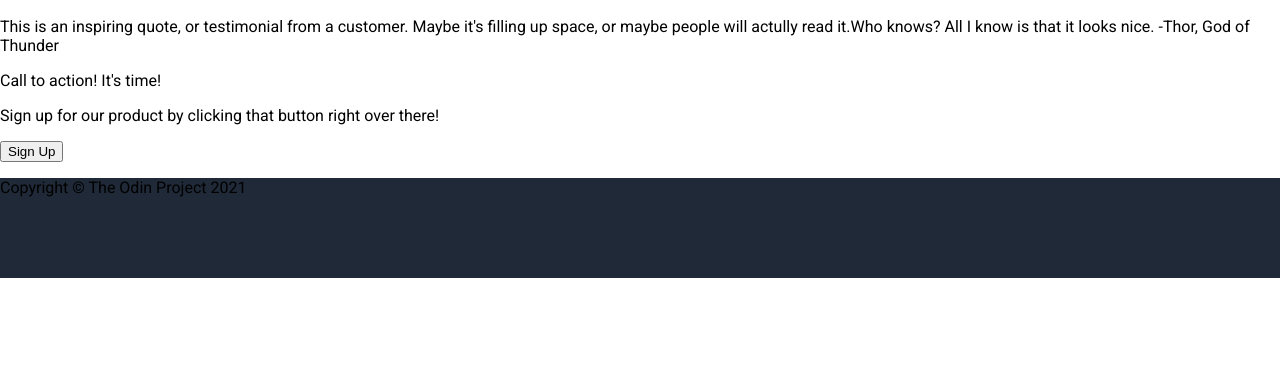
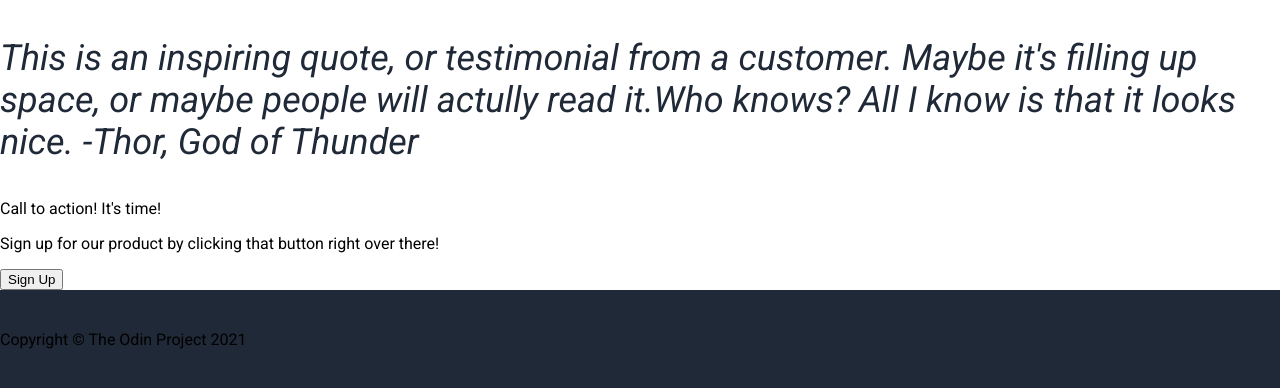
Before and after one commit to priyeshraj20/Landing_page, a plain HTML site: page index.html in a window 1280 px wide. Shown: the part 468-856 px from the top of the page. Before the commit the page ends 800 px from the top, so only its background shows below. Drawn offline with Linux system fonts and the light colour scheme.

Commit message:
Small CSS fixes and additions

```diff
--- a/index.html
+++ b/index.html
@@ -30,7 +30,7 @@
       <div><button>Sign Up</button></div>
     </div>
 
-    <div><img src="" alt="this is a placeholder for an image"></div>
+    <div ><img alt="this is a placeholder for an image"></div>
   </div>
   </div>
   <div>
@@ -41,7 +41,7 @@
     <img src="" alt="" class="imgborder">
   </div>
   <div>
-    <p>This is an inspiring quote, or testimonial from a
+    <p class="quote">This is an inspiring quote, or testimonial from a
       customer. Maybe it's filling up space, or maybe people
       will actully read it.Who knows? All I know is that it
       looks nice. <span>-Thor, God of Thunder</span></p>
@@ -52,7 +52,7 @@
     <button>Sign Up</button>
   </div>
   <footer class="bgcolor">
-    <p>Copyright &#169 The Odin Project 2021</p>
+    <p class="bttext">Copyright &#169 The Odin Project 2021</p>
   </footer>
 </body>
 </html>
--- a/styles.css
+++ b/styles.css
@@ -5,6 +5,7 @@ html, body {
     margin: 0;
     padding: 0;
 }
+
 
 .headerlogo{
     color: #F9FAF8;
@@ -65,6 +66,19 @@ a{
 
 }
 
+.quote{
+    font-size: 36px;
+    font-weight: light;
+    font-style: italic;
+    color: #1F2937;
+}
+
 footer{
     height: 100px;
+    display: flex;
+
 }
+.bttext{
+    justify-self: center;
+    align-self: center;
+}
```
